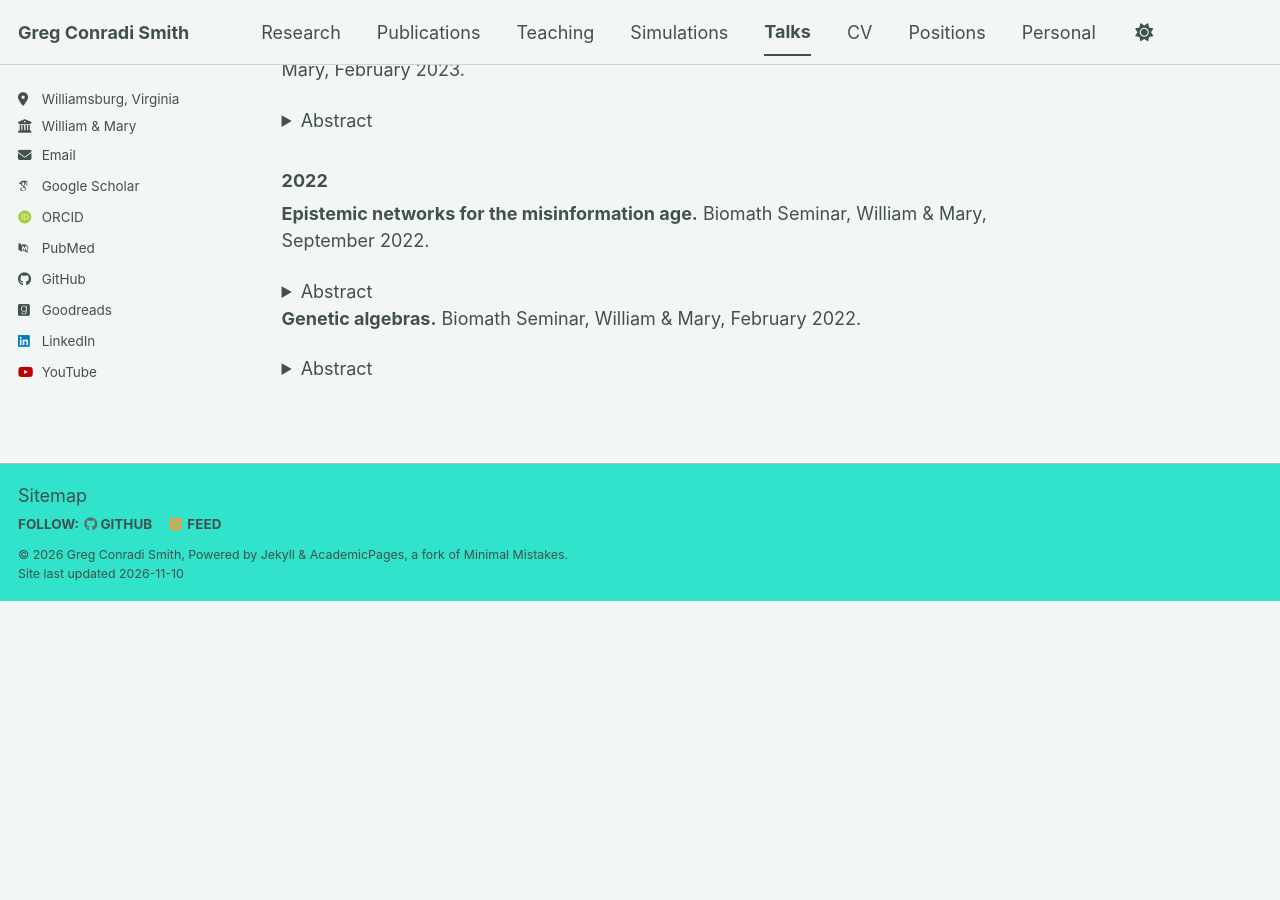
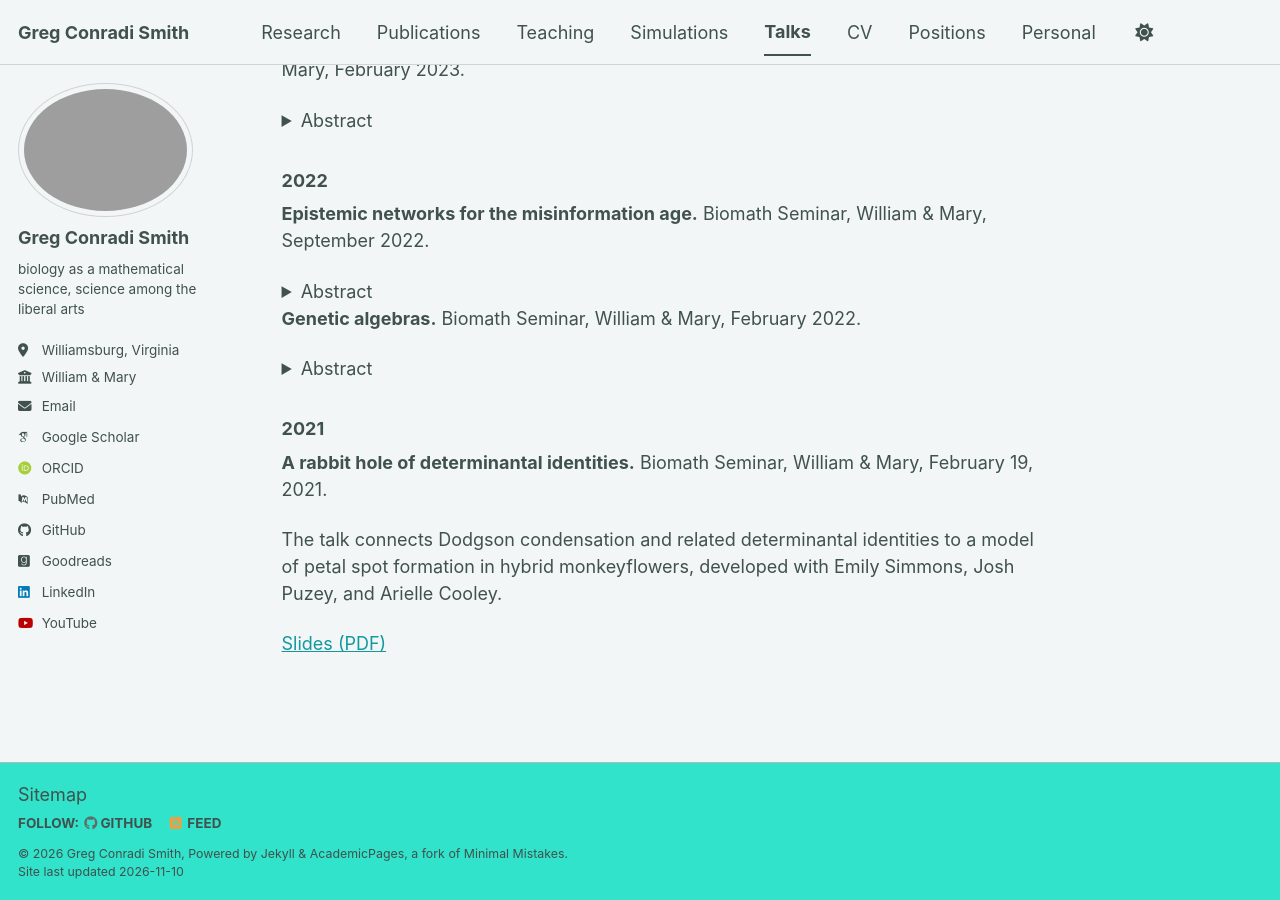
Before and after one commit to gregconradismith/gregconradismith.github.io, a Jekyll site: the page built from _pages/talks.md, in a window 1280 px wide and 900 px high, scrolled down 1084 px. Built offline with Jekyll 4.4.1, drawn with Linux system fonts in a browser that asks for light colours; some web fonts are replaced; a script bundle is joined from its source files by our own code; library files that are not in the unit come from our copies; before the commit the page ends 1685 px from its top, so only the background shows below that.

Commit message:
Add determinantal identities talk and slides

```diff
--- a/_pages/talks.md
+++ b/_pages/talks.md
@@ -124,3 +124,11 @@
 This expository talk explores the non-associative algebraic structure that is naturally associated with Mendelian genetics. The notion of a "genetic algebra" was formalized in the 1940s by Ivor M. H. Etherington (1908-1994) and pursued by Bernstein, Gonshor, Guzzo, Hetzel, Holgate, Perezi, Schafer, Walcher, Wörz-Busekros, and many others, including J. B. S. Haldane (one of the three major figures to develop the mathematical theory of population genetics, along with Ronald Fisher and Sewall Wright). In Friday's Biomath Seminar, we will begin with the standard multiplication tables used by geneticists to represent gametic and zygotic inheritance, and show how these tables define the structure constants of a finite-dimensional algebra. We will discuss known properties of a genetic algebra such as the rank equation, the transformation matrix, weight functions, change of basis, and commutative duplication. Along the way, we will illustrate the use of genetic algebra in the mathematical analysis of self-fertilization and polyploidy.
 
 </details>
+
+### 2021
+
+**A rabbit hole of determinantal identities.** Biomath Seminar, William & Mary, February 19, 2021.
+
+The talk connects Dodgson condensation and related determinantal identities to a model of petal spot formation in hybrid monkeyflowers, developed with Emily Simmons, Josh Puzey, and Arielle Cooley.
+
+[Slides (PDF)](/files/talks/2021-02-19-dodgson-condensation.pdf)
```
Also changed, not shown: 1 other file.
